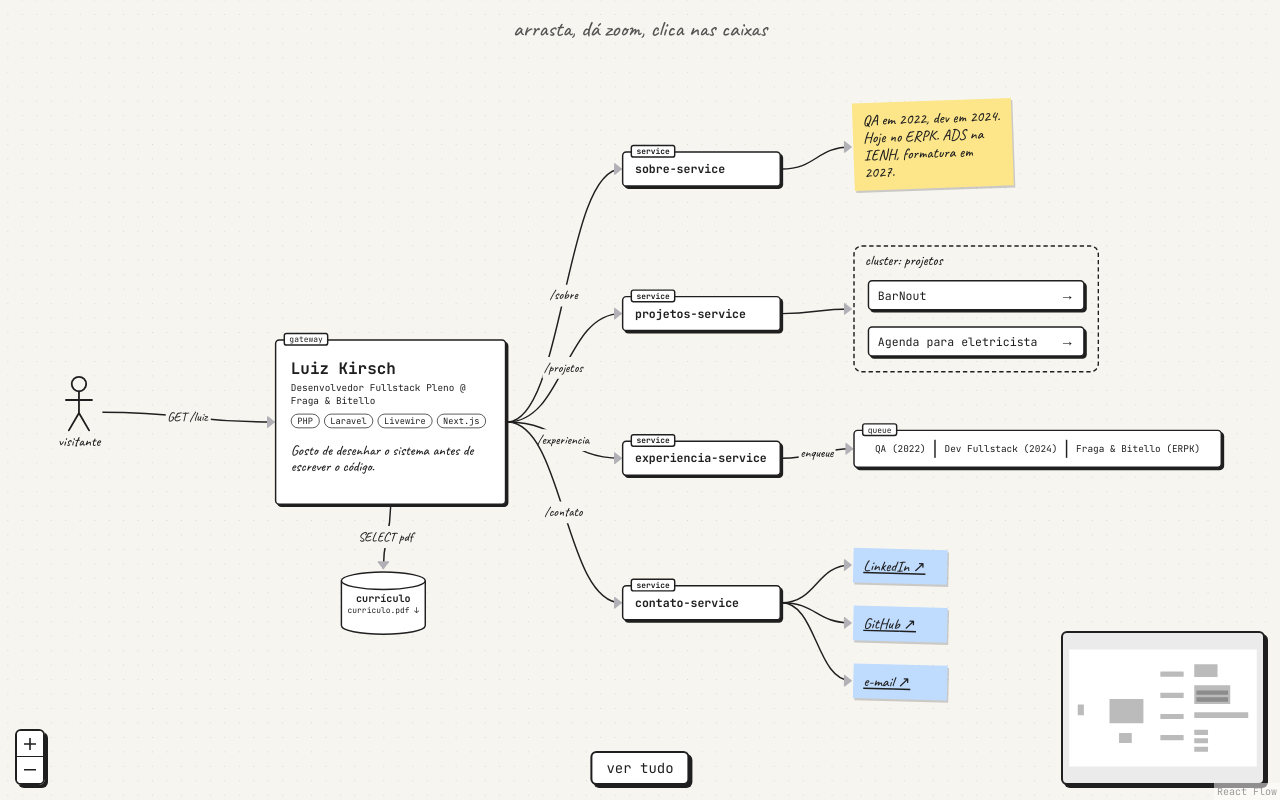
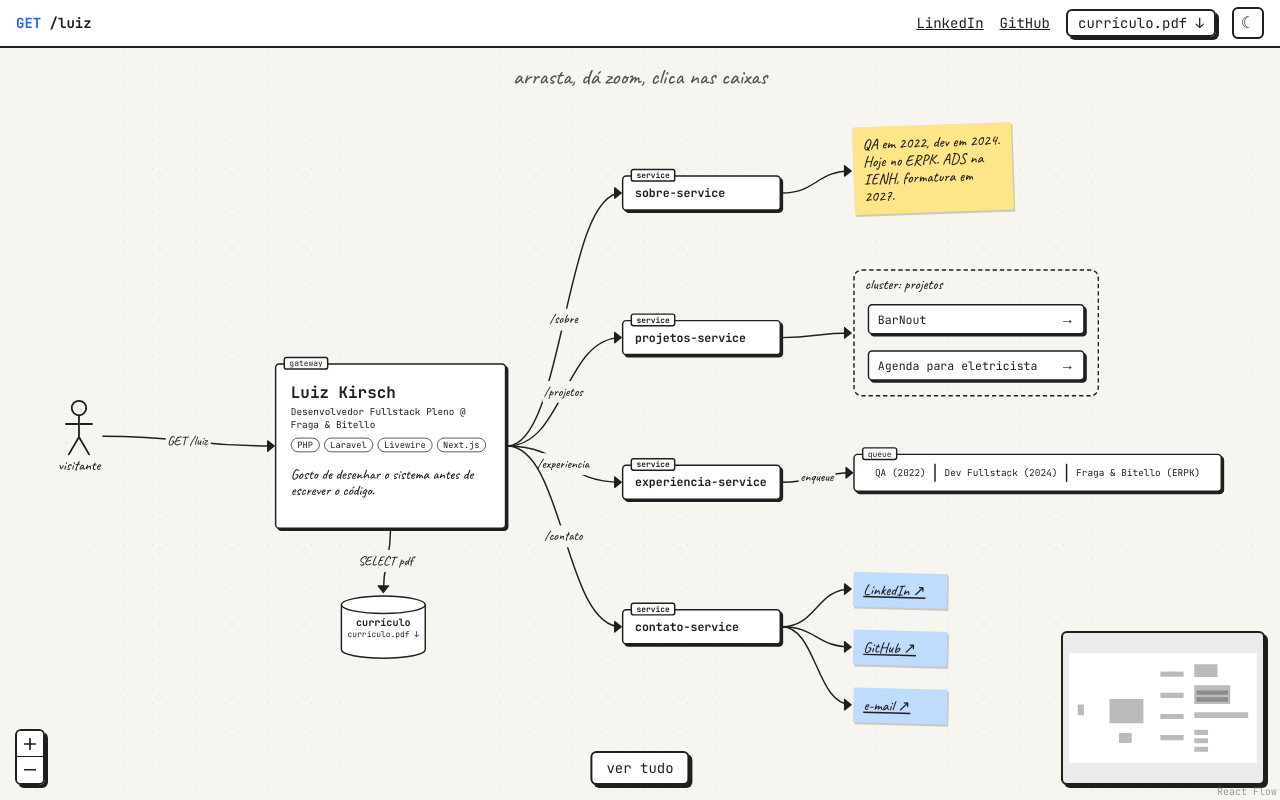
Before and after one commit to LuizKirsch/portfolio, a React (Vite) app: page / in a window 1280 px wide. Built offline with nearby package versions, Linux system fonts and the light colour scheme.

Commit message:
Etapa 4: barra superior fixa e modo escuro
TopBar fora do canvas com LinkedIn, GitHub e currículo.pdf sempre
visíveis. Tema lousa (blackboard) trocando só os tokens CSS, aplicado
no index.html antes do React para não piscar. Pontas das setas na cor
da tinta do tema.

```diff
--- a/index.html
+++ b/index.html
@@ -4,6 +4,12 @@
     <meta charset="UTF-8" />
     <meta name="viewport" content="width=device-width, initial-scale=1.0" />
     <title>Luiz Kirsch · Desenvolvedor Fullstack</title>
+    <!-- Tema aplicado antes do React para não piscar branco no modo escuro. -->
+    <script>
+      document.documentElement.dataset.theme =
+        localStorage.getItem('theme') ||
+        (matchMedia('(prefers-color-scheme: dark)').matches ? 'dark' : 'light')
+    </script>
   </head>
   <body>
     <div id="root"></div>
--- a/src/App.tsx
+++ b/src/App.tsx
@@ -2,6 +2,7 @@ import type { ReactNode } from 'react'
 import { AnimatePresence } from 'motion/react'
 import { Navigate, useLocation, useNavigate, useParams } from 'react-router'
 import { Board } from './canvas/Board'
+import { TopBar } from './TopBar'
 import { projects } from './content/content'
 import { nodeForRoute } from './diagram/model'
 import { Panel } from './panels/Panel'
@@ -38,6 +39,7 @@ export default function App() {
 
   return (
     <>
+      <TopBar />
       <Board />
       <AnimatePresence>
         {project && (
--- /dev/null
+++ b/src/TopBar.tsx
@@ -0,0 +1,48 @@
+import { useState } from 'react'
+import { Link } from 'react-router'
+import { profile } from './content/content'
+import s from './topbar.module.css'
+
+type Theme = 'light' | 'dark'
+
+/**
+ * Barra fixa fora do canvas. LinkedIn, GitHub e currículo ficam sempre à vista,
+ * sem depender de achar o nó certo no quadro.
+ */
+export function TopBar() {
+  // O index.html já aplicou o tema antes do React; aqui só lemos e alternamos.
+  const [theme, setTheme] = useState(() => document.documentElement.dataset.theme as Theme)
+  const toggle = () => {
+    const next = theme === 'dark' ? 'light' : 'dark'
+    document.documentElement.dataset.theme = next
+    localStorage.setItem('theme', next)
+    setTheme(next)
+  }
+
+  return (
+    <header className={s.bar}>
+      <Link to="/" className={s.home}>
+        <span className={s.method}>GET</span> /luiz
+      </Link>
+      <nav aria-label="Links principais" className={s.links}>
+        <a href={profile.linkedin} target="_blank" rel="noreferrer">
+          LinkedIn
+        </a>
+        <a href={profile.github} target="_blank" rel="noreferrer">
+          GitHub
+        </a>
+        <a href={profile.cv} download className={s.cv}>
+          currículo.pdf ↓
+        </a>
+        <button
+          className={s.theme}
+          onClick={toggle}
+          aria-label={theme === 'dark' ? 'Usar tema claro' : 'Usar tema escuro (lousa)'}
+          aria-pressed={theme === 'dark'}
+        >
+          {theme === 'dark' ? '☀' : '☾'}
+        </button>
+      </nav>
+    </header>
+  )
+}
--- a/src/canvas/Board.tsx
+++ b/src/canvas/Board.tsx
@@ -53,7 +53,7 @@ const rfEdges: Edge[] = edges.map((e) => {
     ...e,
     sourceHandle: `s-${from}`,
     targetHandle: `t-${to}`,
-    markerEnd: { type: MarkerType.ArrowClosed, width: 18, height: 18 },
+    markerEnd: { type: MarkerType.ArrowClosed, width: 18, height: 18, color: 'var(--ink)' },
   }
 })
 
--- a/src/canvas/board.module.css
+++ b/src/canvas/board.module.css
@@ -1,6 +1,7 @@
 .board {
   width: 100%;
   height: 100dvh;
+  padding-top: var(--bar-h);
 }
 
 .board :global(.react-flow__minimap),
--- a/src/panels/MiniDiagram.tsx
+++ b/src/panels/MiniDiagram.tsx
@@ -49,7 +49,7 @@ export function MiniDiagram({ diagram }: { diagram: ProjectDiagram }) {
       label: e.label,
       sourceHandle: `s-${from}`,
       targetHandle: `t-${to}`,
-      markerEnd: { type: MarkerType.ArrowClosed },
+      markerEnd: { type: MarkerType.ArrowClosed, color: 'var(--ink)' },
     }
   })
 
--- a/src/panels/panels.module.css
+++ b/src/panels/panels.module.css
@@ -1,6 +1,6 @@
 .panel {
   position: fixed;
-  top: 0;
+  top: var(--bar-h);
   right: 0;
   bottom: 0;
   z-index: 10;
--- a/src/theme.css
+++ b/src/theme.css
@@ -11,6 +11,21 @@
   --radius: 6px;
   --mono: 'JetBrains Mono', ui-monospace, monospace;
   --hand: 'Caveat', cursive;
+  --bar-h: 48px;
+  color-scheme: light;
+}
+
+/* Blackboard: lousa verde-escura, giz no lugar da tinta. */
+:root[data-theme='dark'] {
+  --bg: #1f2b27;
+  --dot: #3b4a45;
+  --ink: #ecebe4;
+  --paper: #263631;
+  --accent: #7fb0ff;
+  --sticky-yellow: #e8d27a;
+  --sticky-blue: #a9c9ec;
+  --shadow: 3px 3px 0 rgb(0 0 0 / 0.45);
+  color-scheme: dark;
 }
 
 * {
@@ -40,6 +55,7 @@ body {
   --xy-controls-button-color-default: var(--ink);
   --xy-controls-button-border-color-default: var(--ink);
   --xy-node-background-color-default: transparent;
+  --xy-attribution-background-color-default: transparent;
 }
 
 /* Rótulos das setas em letra de mão, como anotação no quadro. */
@@ -47,8 +63,3 @@ body {
   font-family: var(--hand);
   font-size: 18px;
 }
-
-.react-flow__arrowhead polyline {
-  stroke: var(--ink);
-  fill: var(--ink);
-}
--- /dev/null
+++ b/src/topbar.module.css
@@ -0,0 +1,66 @@
+.bar {
+  position: fixed;
+  inset: 0 0 auto;
+  z-index: 20;
+  height: var(--bar-h);
+  display: flex;
+  align-items: center;
+  justify-content: space-between;
+  gap: 12px;
+  padding: 0 16px;
+  background: var(--paper);
+  border-bottom: 2px solid var(--ink);
+  font-size: 14px;
+}
+
+.bar a {
+  color: var(--ink);
+}
+
+.home {
+  font-weight: 700;
+  text-decoration: none;
+  white-space: nowrap;
+}
+
+.method {
+  color: var(--accent);
+}
+
+.links {
+  display: flex;
+  align-items: center;
+  gap: 16px;
+}
+
+.links a:hover {
+  color: var(--accent);
+}
+
+/* O currículo é a ação mais procurada: ganha a cara de botão. */
+.cv {
+  border: 2px solid var(--ink);
+  border-radius: var(--radius);
+  box-shadow: var(--shadow);
+  padding: 3px 10px;
+  text-decoration: none;
+  white-space: nowrap;
+}
+
+.theme {
+  font: 16px/1 var(--mono);
+  width: 32px;
+  height: 32px;
+  background: transparent;
+  color: var(--ink);
+  border: 2px solid var(--ink);
+  border-radius: var(--radius);
+  cursor: pointer;
+}
+
+@media (max-width: 480px) {
+  .links {
+    gap: 10px;
+    font-size: 12px;
+  }
+}
```
